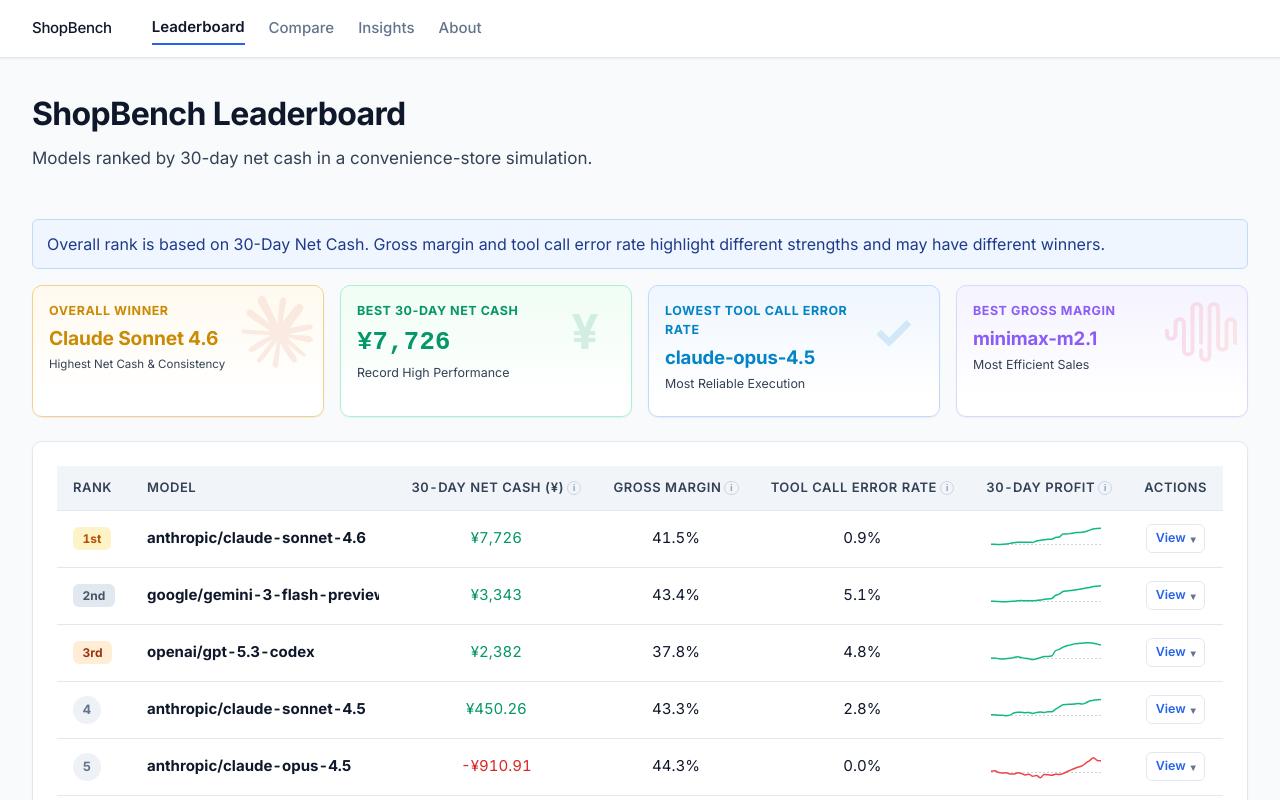
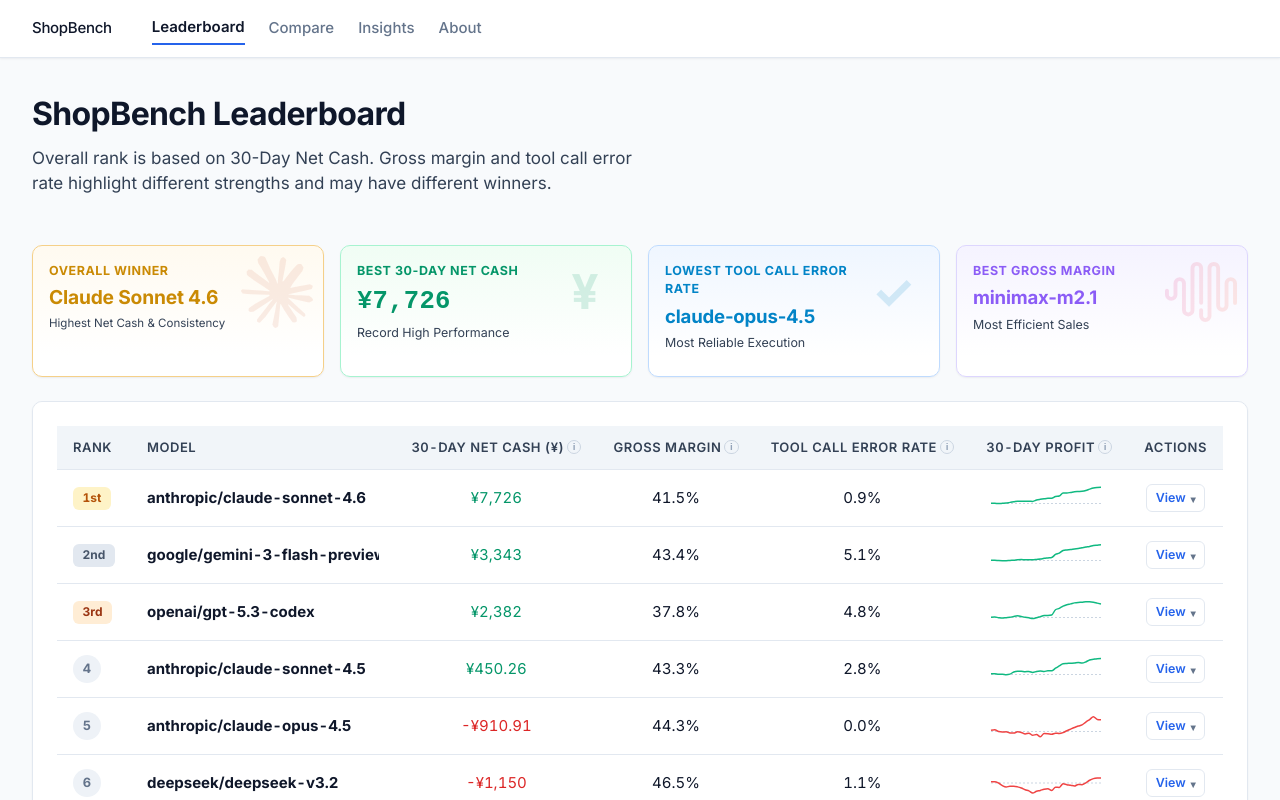
Before and after one commit to DylanDDeng/shopBench, a Next.js app in the folder apps/web/: page / in a window 1280 px wide. Shown: the top 800 px of the page. Built offline with nearby package versions, Linux system fonts and the light colour scheme.

Commit message:
style: remove duplicate leaderboard intro copy
- use the ranking explanation as the single page subtitle
- remove the redundant blue note above highlight cards

```diff
--- a/apps/web/app/page.tsx
+++ b/apps/web/app/page.tsx
@@ -32,7 +32,7 @@ export default function Home() {
       <div className="page-header">
         <h1>ShopBench Leaderboard</h1>
         <p>
-          Models ranked by 30-day net cash in a convenience-store simulation.
+          Overall rank is based on 30-Day Net Cash. Gross margin and tool call error rate highlight different strengths and may have different winners.
         </p>
       </div>
 
@@ -45,11 +45,6 @@ export default function Home() {
         </div>
       ) : (
         <>
-          <p className="about-note" style={{ marginBottom: "1rem" }}>
-            Overall rank is based on 30-Day Net Cash. Gross margin and tool call error rate
-            highlight different strengths and may have different winners.
-          </p>
-
           <div className="leaderboard-highlights" style={{ marginBottom: "1.5rem" }}>
             <article className="highlight-card highlight-card-overall">
               <div className="highlight-watermark" aria-hidden>
```
